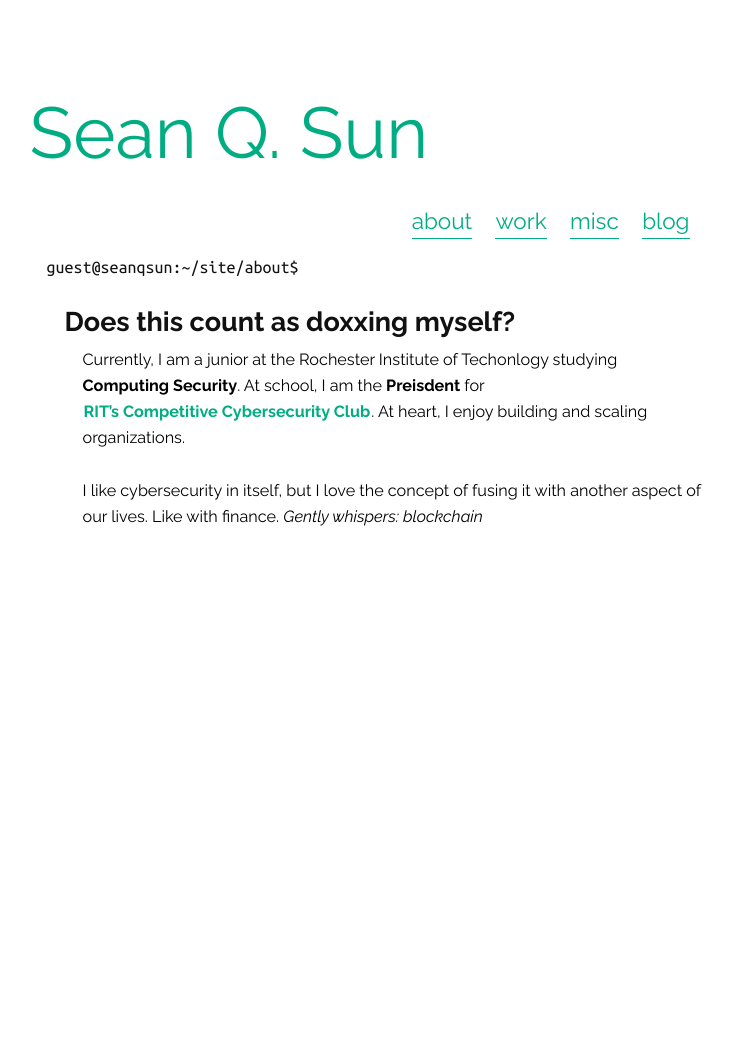
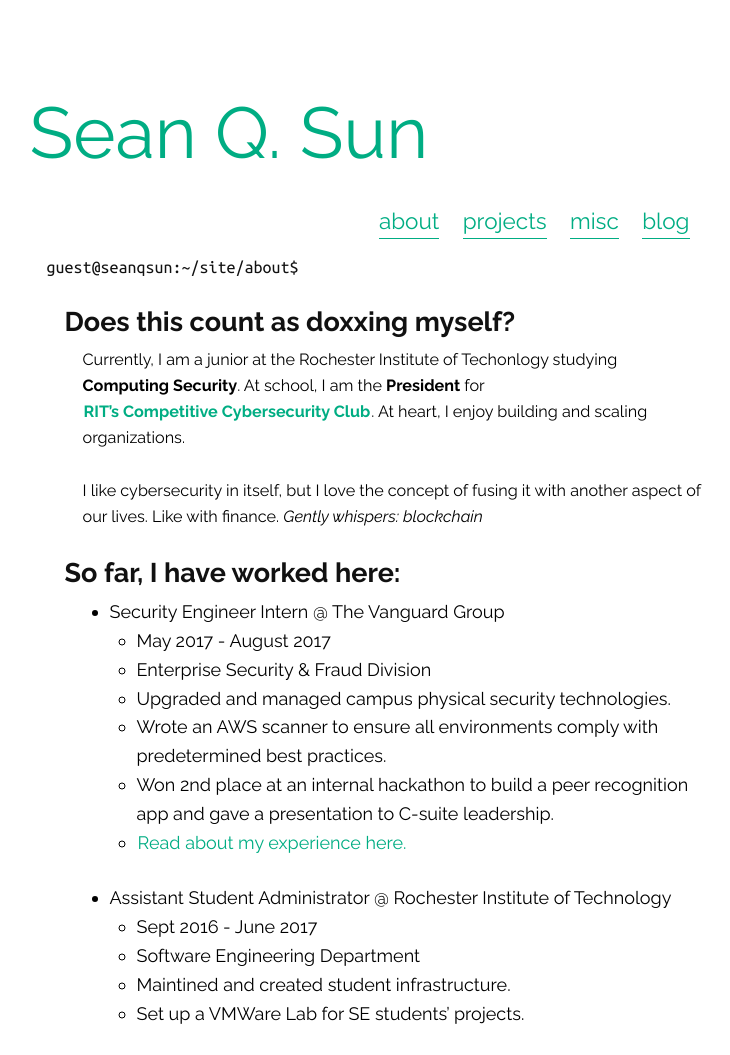
Before and after one commit to Sean-Q-Sun/Sean-Q-Sun.github.io, a Jekyll site: the page built from about.md, in a window 1280 px wide. Shown: the whole page, without its empty margins (245-975 px from the left). Built offline with Jekyll 4.4.1, drawn with Linux system fonts in a browser that asks for light colours; before the commit the page ends 900 px from its top, so only the background shows below that.

Commit message:
Fall 2017 updates

```diff
--- a/_layouts/default.html
+++ b/_layouts/default.html
@@ -34,7 +34,7 @@
 	<nav>
         <!--a class="link2 back" href="#" onClick="history.go(-1);return true;"><<</a-->
         <a class="link2 about" href="{{site.baseurl}}/about">about</a>
-    <a class="link2 work" href="{{site.baseurl}}/work">work</a>
+    <a class="link2 projects" href="{{site.baseurl}}/projects">projects</a>
     <a class="link2 misc" href="{{site.baseurl}}/misc">misc</a>
     <a class="link2 blog" href="{{site.baseurl}}/blog">blog</a>
 	</nav>
--- a/about.md
+++ b/about.md
@@ -8,6 +8,21 @@ permalink: /about
 
 ## Does this count as doxxing myself?
 
-Currently, I am a junior at the Rochester Institute of Techonlogy studying **Computing Security**. At school, I am the **Preisdent** for <a class="link1" href="https://rc3.club">**RIT's Competitive Cybersecurity Club**</a>. At heart, I enjoy building and scaling organizations.
+Currently, I am a junior at the Rochester Institute of Techonlogy studying **Computing Security**. At school, I am the **President** for <a class="link1" href="https://rc3.club">**RIT's Competitive Cybersecurity Club**</a>. At heart, I enjoy building and scaling organizations.
 
 I like cybersecurity in itself, but I love the concept of fusing it with another aspect of our lives. Like with finance. *Gently whispers: blockchain*
+
+## So far, I have worked here:
+
+* Security Engineer Intern @ The Vanguard Group
+    * May 2017 - August 2017
+    * Enterprise Security & Fraud Division
+    * Upgraded and managed campus physical security technologies.
+    * Wrote an AWS scanner to ensure all environments comply with predetermined best practices.
+    * Won 2nd place at an internal hackathon to build a peer recognition app and gave a presentation to C-suite leadership.
+    * <a class="link1" href="{{site.baseurl}}/blog/0x01">Read about my experience here.</a>
+*  Assistant Student Administrator @ Rochester Institute of Technology
+    * Sept 2016 - June 2017
+    * Software Engineering Department
+    * Maintined and created student infrastructure.
+    * Set up a VMWare Lab for SE students' projects.
```
Also changed, not shown: _posts/2017-05-20-0x00.md (+2 -2 lines), _posts/2017-2-09-0x01.md (added, +39 -0 lines), blog.md (+2 -1 lines), misc.md (+1 -2 lines), projects.md (renamed from work.md, +14 -14 lines).
